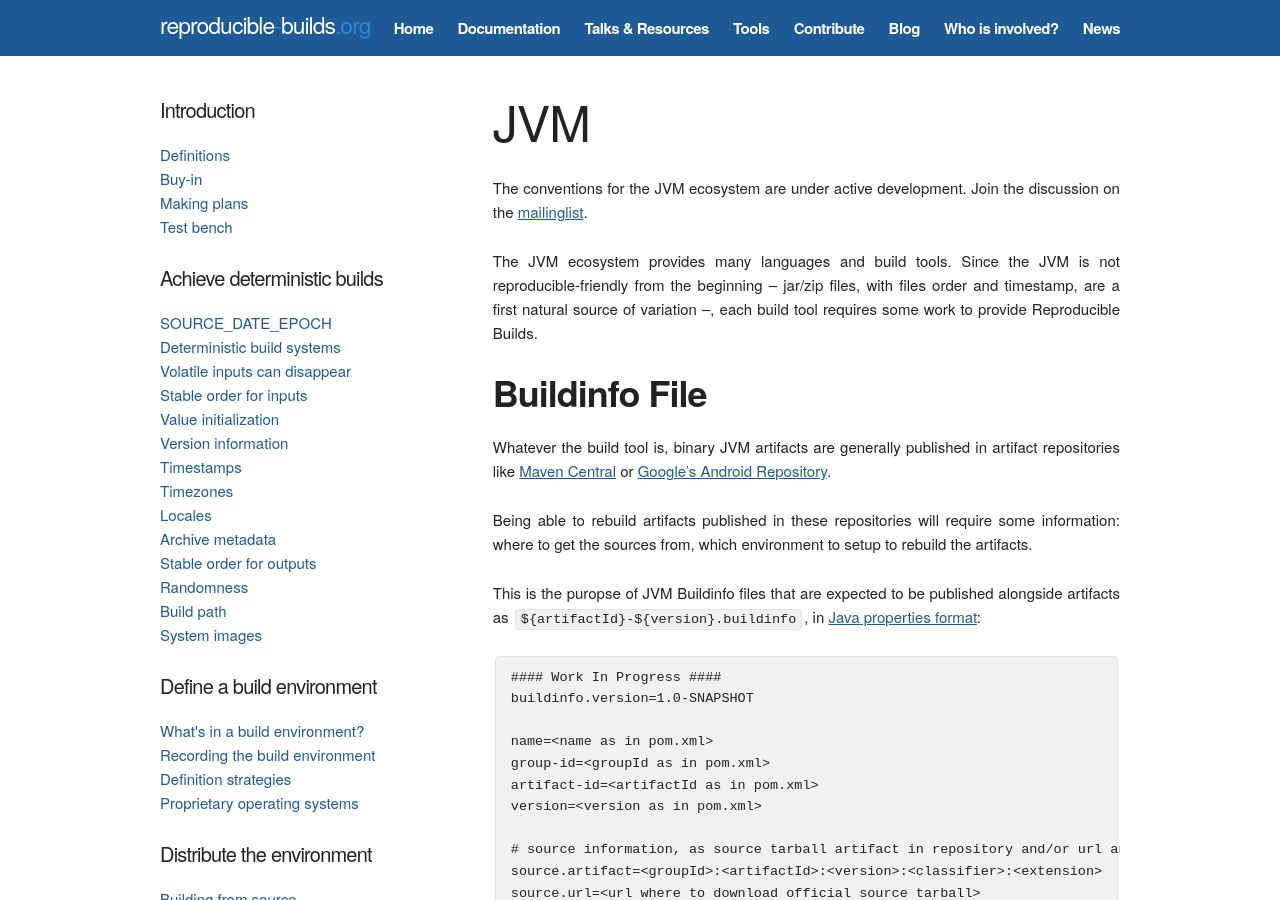
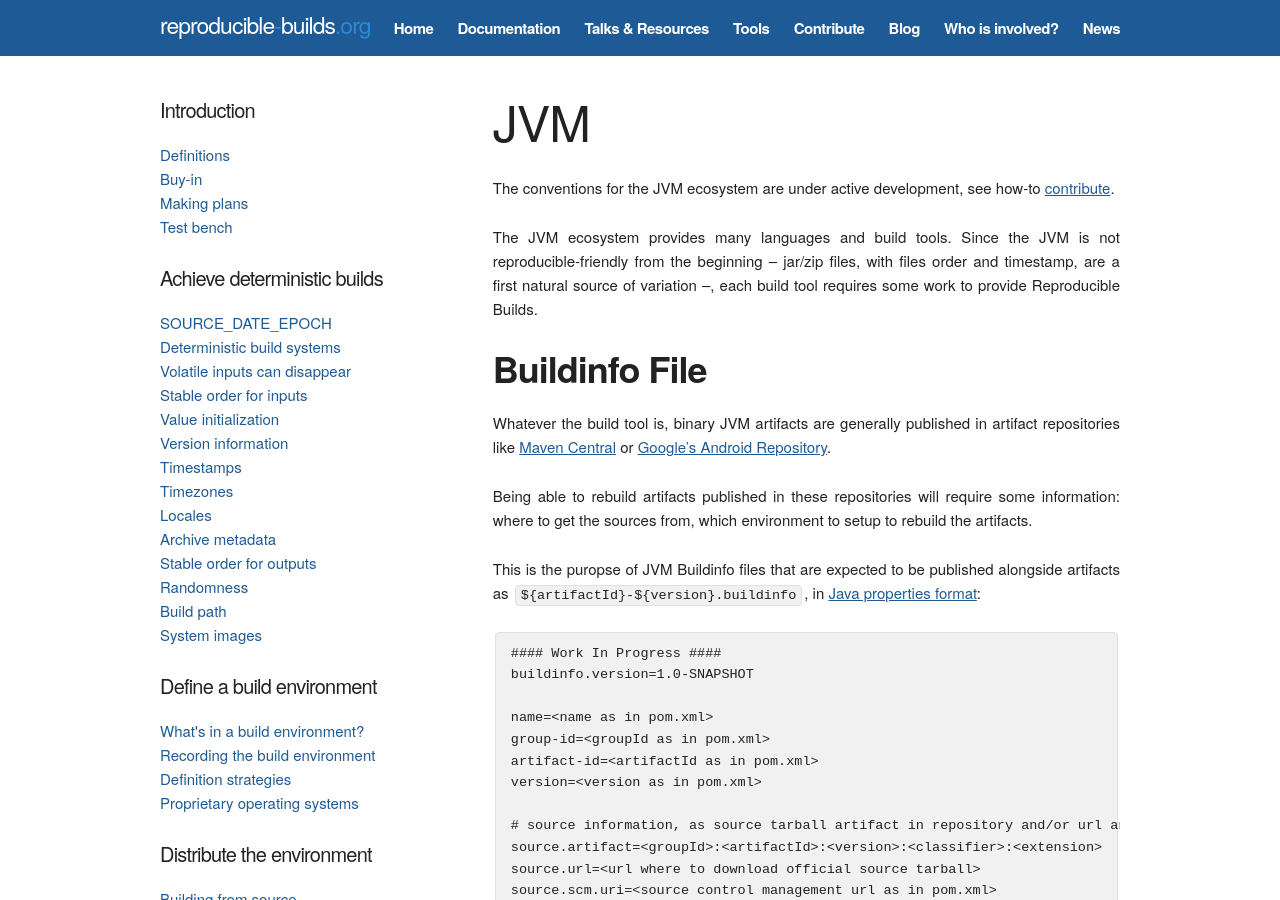
Before and after one commit to prototypefund/reproducible-website, a Jekyll site: the page built from _docs/jvm.md, in a window 1280 px wide and 900 px high. Built offline with Jekyll 4.4.1, drawn with Linux system fonts in a browser that asks for light colours; some web fonts are replaced.

Commit message:
Fix dead link to how-to contribute page
Signed-off-by: Holger Levsen <holger@layer-acht.org>

```diff
--- a/_docs/jvm.md
+++ b/_docs/jvm.md
@@ -4,9 +4,8 @@ layout: docs
 permalink: /docs/jvm/
 ---
 
-The conventions for the JVM ecosystem are under active development.
-Join the discussion on the
-[mailinglist]({{ "/docs/contribute/" | prepend: site.baseurl }}).
+The conventions for the JVM ecosystem are under active development,
+see how-to [contribute]({{ "/contribute/" | prepend: site.baseurl }}).
 
 The JVM ecosystem provides many languages and build tools.
 Since the JVM is not reproducible-friendly from the beginning
```
